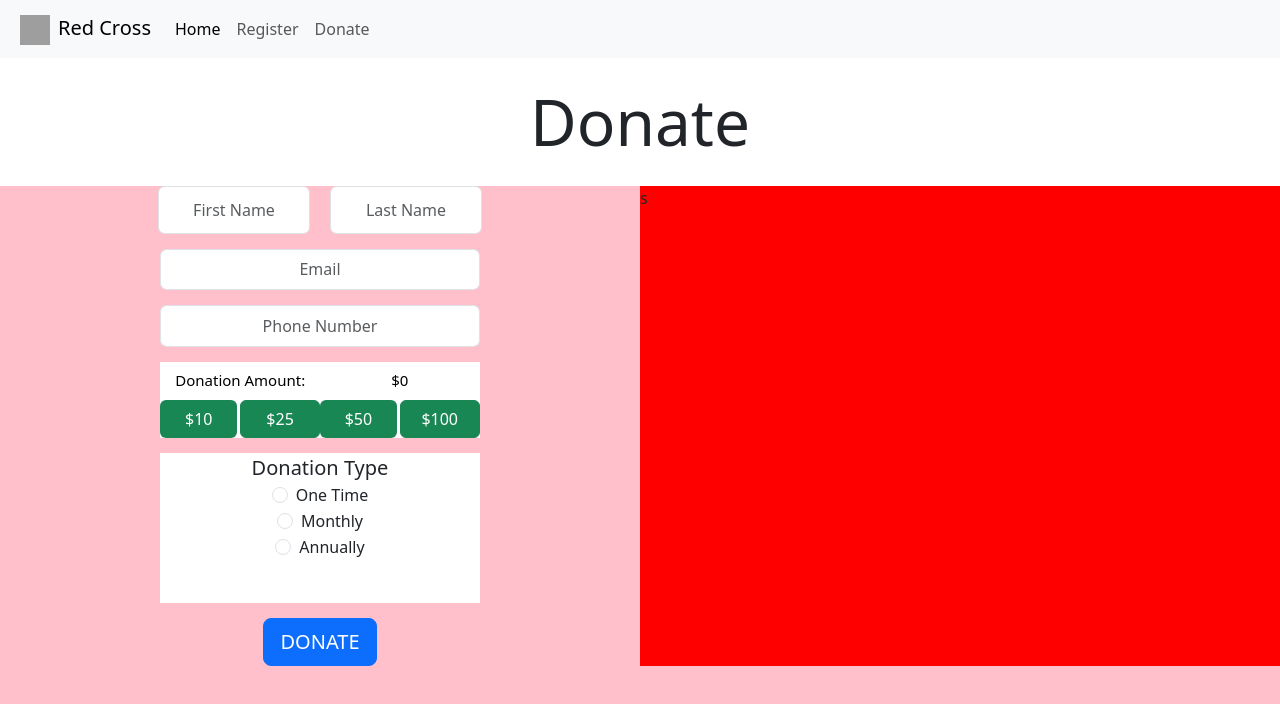
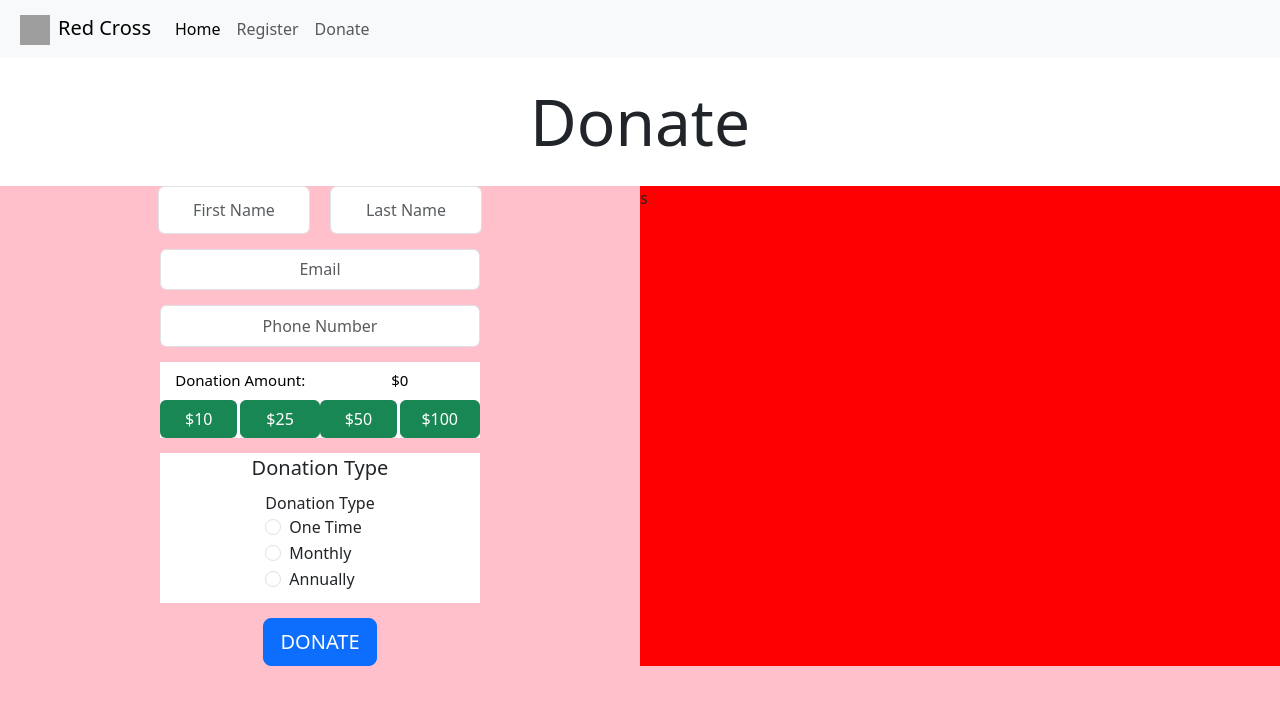
Before and after one commit to TheSilentIce/FBLA-Regional-2023, a React (Vite) app in the folder redcross-website/: page /donate in a window 1280 px wide. Shown: the top 704 px of the page. Built offline with nearby package versions, Linux system fonts and the light colour scheme; grey boxes are pictures that could not be loaded.

Commit message:
Fixed Radio input

```diff
--- /dev/null
+++ b/redcross-website/src/components/RadioInput.tsx
@@ -0,0 +1,31 @@
+interface RadioInputProps {
+	name: string;
+	id: string;
+	options: string[];
+}
+
+function RadioInput(properties: RadioInputProps) {
+	return (
+		<div className="pt-2">
+			{properties.name}
+			{properties.options.map((optionValue, index) => (
+				<div className="form-check" key={index}>
+					<input
+						className="form-check-input"
+						type="radio"
+						name="id"
+						id={properties.id + index}
+					/>
+					<label
+						className="form-check-label"
+						htmlFor={properties.id + index}
+					>
+						{optionValue}
+					</label>
+				</div>
+			))}
+		</div>
+	);
+}
+
+export default RadioInput;
--- a/redcross-website/src/pages/Donate.tsx
+++ b/redcross-website/src/pages/Donate.tsx
@@ -2,6 +2,7 @@ import { Button, FormGroup, Input, Label } from "reactstrap";
 import "../styles/Donate.css";
 import React from "react";
 import { useState } from "react";
+import RadioInput from "../components/RadioInput";
 
 function Donate() {
   const [amount, setAmount] = useState<number>(0.0);
@@ -84,20 +85,7 @@ function Donate() {
             <div className="donation-type">
               <div className="donation-type-header">Donation Type</div>
               <div className="donation-type-options">
-                <FormGroup check>
-                  <Input type="radio" name="1" />
-                  <Label check>One Time</Label>
-                </FormGroup>
-
-                <FormGroup check>
-                  <Input type="radio" name="2" />
-                  <Label check>Monthly</Label>
-                </FormGroup>
-
-                <FormGroup check>
-                  <Input type="radio" name="3" />
-                  <Label check>Annually</Label>
-                </FormGroup>
+                <RadioInput name="Donation Type" id="donationType" options={["One Time", "Monthly", "Annually"]}/>
               </div>
             </div>
             <Button color="primary" size="lg">
```
